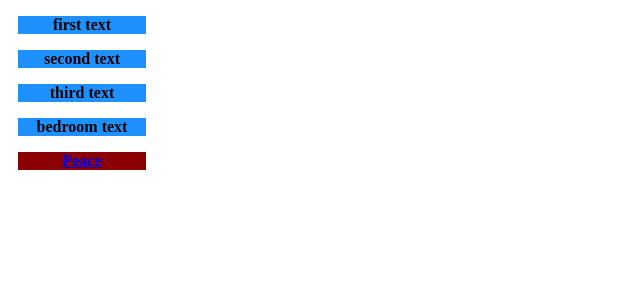
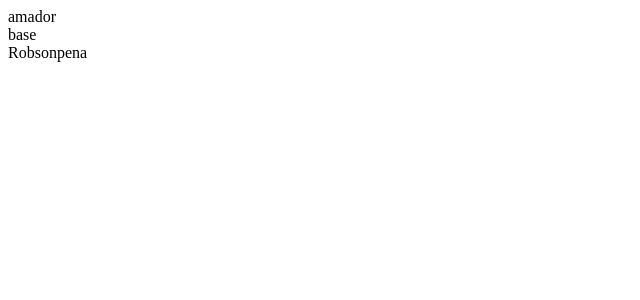
Before and after one commit to Meds-Mauricio/aulas-FPR, a React (Create React App) app in the folder my-app/: page / in a window 1280 px wide. Shown: the top 300 px of the page, without its empty margins (0-640 px from the left). Built offline with nearby package versions, Linux system fonts and the light colour scheme.

Commit message:
corrrigindo codigo

```diff
--- a/my-app/src/App.js
+++ b/my-app/src/App.js
@@ -1,19 +1,19 @@
 import './App.css';
+import Esporte from './components/Esporte';
+import { olimpiadas } from './mock';
 
-import Card from './components/Card';
-import Link from './components/Link';
-
-export default function App() {
-    return (
-
-        <div className="App">
-            <Card text='first text' />
-            <Card text='second text' />
-            <Card text='third text' />
-            <Card text='bedroom text' />
-
-            <Link happy={true} />
-            <Link happy={false} />
-        </div>
-    );
-}
+export default function App( ) {
+        return (
+            <div className="App">
+                {olimpiadas.esporte.map((jogos) => {
+                    return (
+                        <Esporte
+                            baskete={jogos.baskete}
+                            boxe={jogos.boxe}
+                            futebol={jogos.futebol}
+                        />
+                    )
+                })}
+            </div>
+        );
+    }
--- /dev/null
+++ b/my-app/src/components/Esporte/index.js
@@ -0,0 +1,12 @@
+import React from 'react'
+
+export default function Esporte({ baskete, boxe, futebol }) {
+    return (
+        <div>
+            {futebol &&
+                <span>{baskete}</span>
+            }
+            <span>{boxe}</span>
+        </div>
+    )
+}
--- a/my-app/src/components/Link/index.js
+++ b/my-app/src/components/Link/index.js
@@ -4,9 +4,9 @@ import React from 'react'
 export default function Link({happy}) {
 
   return (
-
+    happy &&
     <section className='test'>
-        {happy && <a href='/'>Peace</a>}
+         <a href='/'>Peace</a>
     </section>
   )
 }
--- /dev/null
+++ b/my-app/src/mock/index.js
@@ -0,0 +1,22 @@
+export const olimpiadas = {
+    time: "São Paulo",
+    categoria: "futebol",
+    genero: true,
+    esporte: [
+        {
+            baskete: "Junior",
+            boxe: "amador",
+            futebol: false,
+        },
+        {
+            baskete: "Marcelo",
+            boxe: "base",
+            futebol: false,
+        },
+        {
+            baskete: "Robson",
+            boxe: "pena",
+            futebol: true,
+        }
+    ]
+}
```
